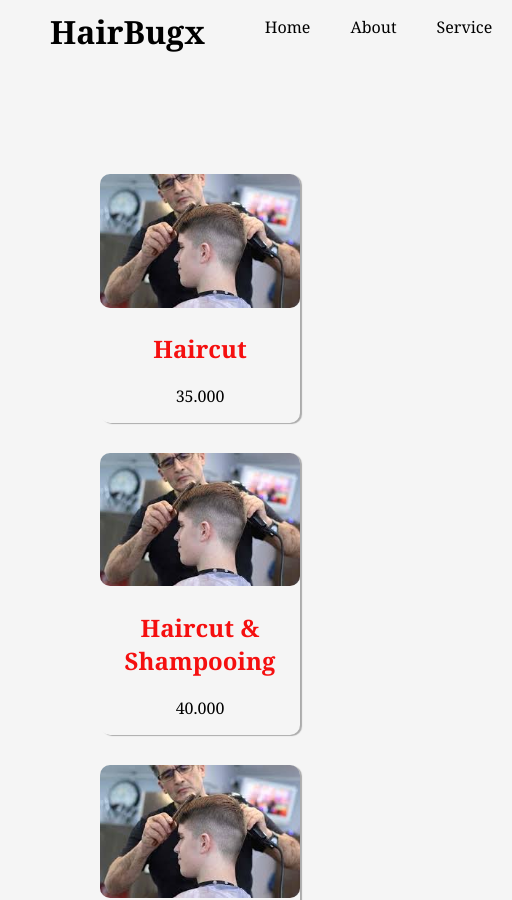
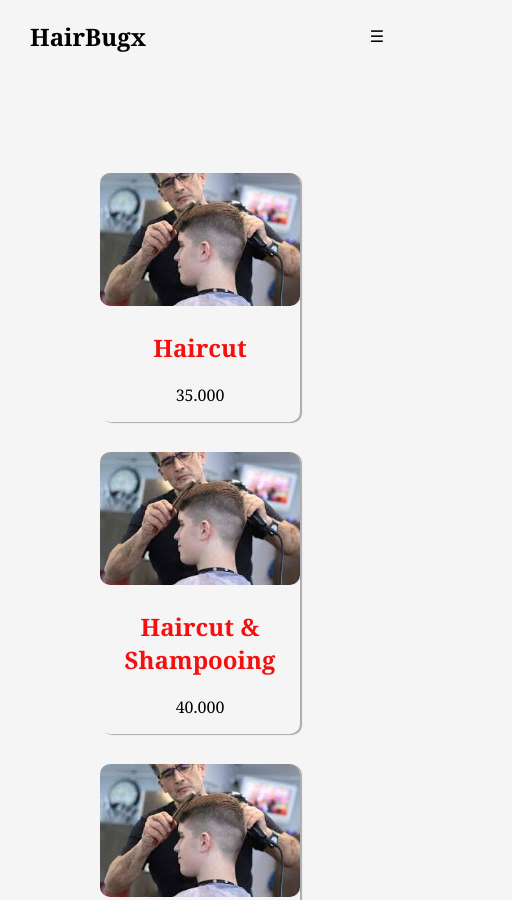
Before and after one commit to YusranFrontEnd/react-Hairbugx, a React (Vite) app: page /service in a window 390 px wide. Shown: the top 900 px of the page, 512 px wide, since content can reach past the window. Built offline with nearby package versions, Linux system fonts and the light colour scheme.

Commit message:
add toggle

```diff
--- /dev/null
+++ b/src/components/Navbar.css
@@ -0,0 +1,59 @@
+/* Navbar.css */
+body {
+  margin: 0;
+  font-family: Arial, sans-serif;
+}
+
+.navbar {
+  display: flex;
+  justify-content: space-between;
+  align-items: center;
+}
+
+.nav-links {
+  list-style: none;
+  display: flex;
+
+  margin: 0;
+}
+
+.nav-links li {
+  margin: 0;
+}
+
+.nav-links a {
+  text-decoration: none;
+
+  display: block;
+}
+
+.menu-toggle {
+  display: none;
+  font-size: 1em;
+  background: none;
+  border: none;
+  color: black;
+  cursor: pointer;
+}
+
+/* Responsive Styles */
+@media (max-width: 700px) {
+  .nav-links {
+    display: none;
+    flex-direction: column;
+    width: 110px;
+
+    position: absolute;
+    top: 50px;
+    background-color: #e62727;
+    opacity: 0.8;
+  }
+
+  .nav-links.open {
+    display: flex;
+  }
+
+  .menu-toggle {
+    display: block;
+  }
+}
--- a/src/components/Navbar.jsx
+++ b/src/components/Navbar.jsx
@@ -1,13 +1,22 @@
 // Navbar.js
-import React from "react";
+
 import { Link } from "react-router-dom";
+import "./Navbar.css";
+import React, { useState } from "react";
 
 const Navbar = () => {
+  const [isOpen, setIsOpen] = useState(false);
+
+  const toggleMenu = () => {
+    setIsOpen(!isOpen);
+  };
   return (
-    <header>
+    <nav className="navbar">
       <h1 className="logo">HairBugx</h1>
-
-      <ul>
+      <button className="menu-toggle" onClick={toggleMenu}>
+        ☰
+      </button>
+      <ul className={`nav-links ${isOpen ? "open" : ""}`}>
         <li>
           <Link to="/">Home</Link>
         </li>
@@ -18,7 +27,7 @@ const Navbar = () => {
           <Link to="/service">Service</Link>
         </li>
       </ul>
-    </header>
+    </nav>
   );
 };
 
--- a/src/index.css
+++ b/src/index.css
@@ -55,8 +55,7 @@ h2 {
   color: rgb(245, 15, 15);
 }
 .logo {
-  margin-top: 10px;
-  margin-left: 50px;
+  margin-left: 30px;
 }
 .social {
   display: flex;
--- a/src/page/Home.jsx
+++ b/src/page/Home.jsx
@@ -39,6 +39,7 @@ const Home = () => {
       <footer>
         <p>Jl.Barombong, Pangkep</p>
         <p> Jl.Maccini Raya, Makassar</p>
+        cop
       </footer>
     </div>
   );
```
